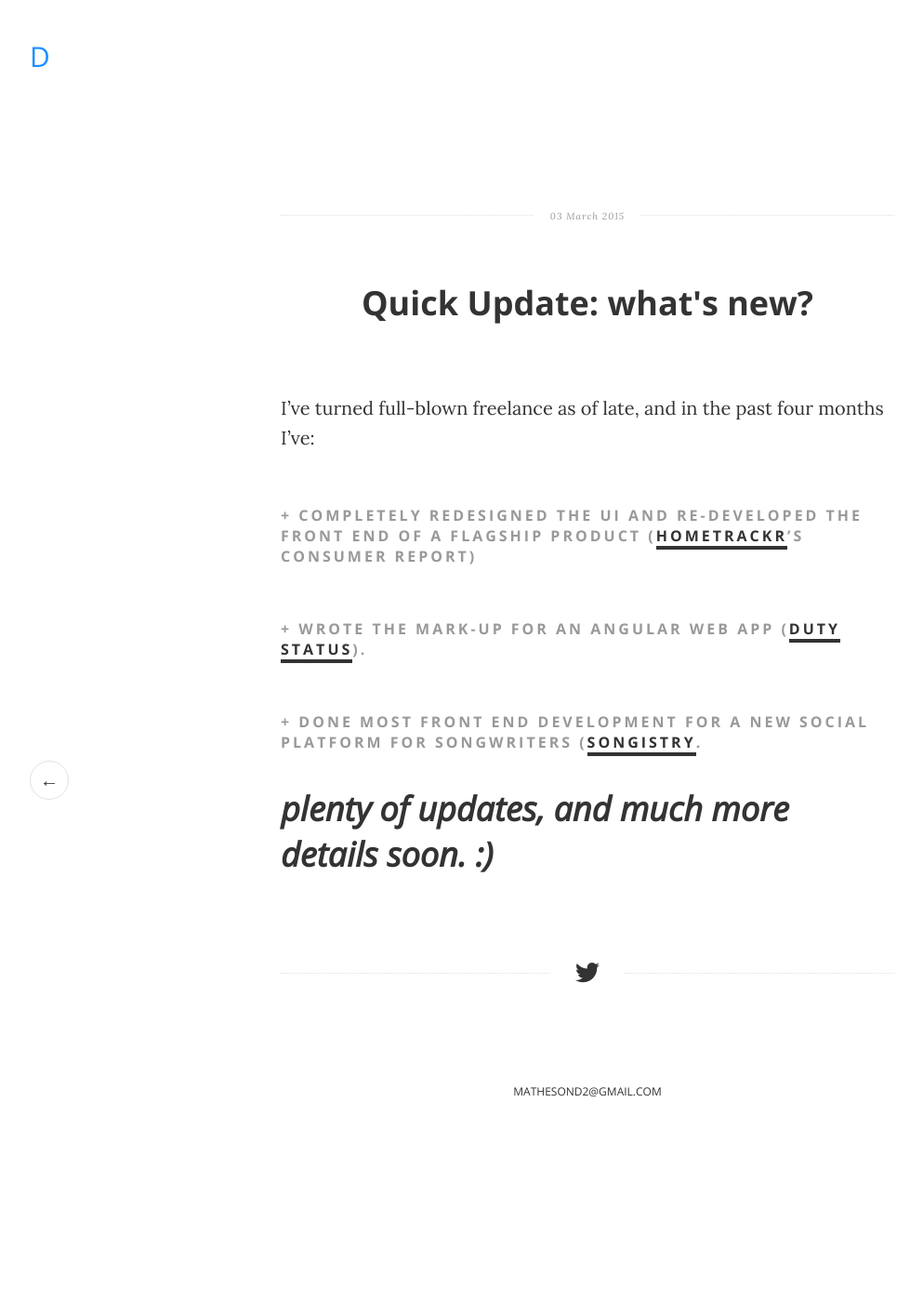
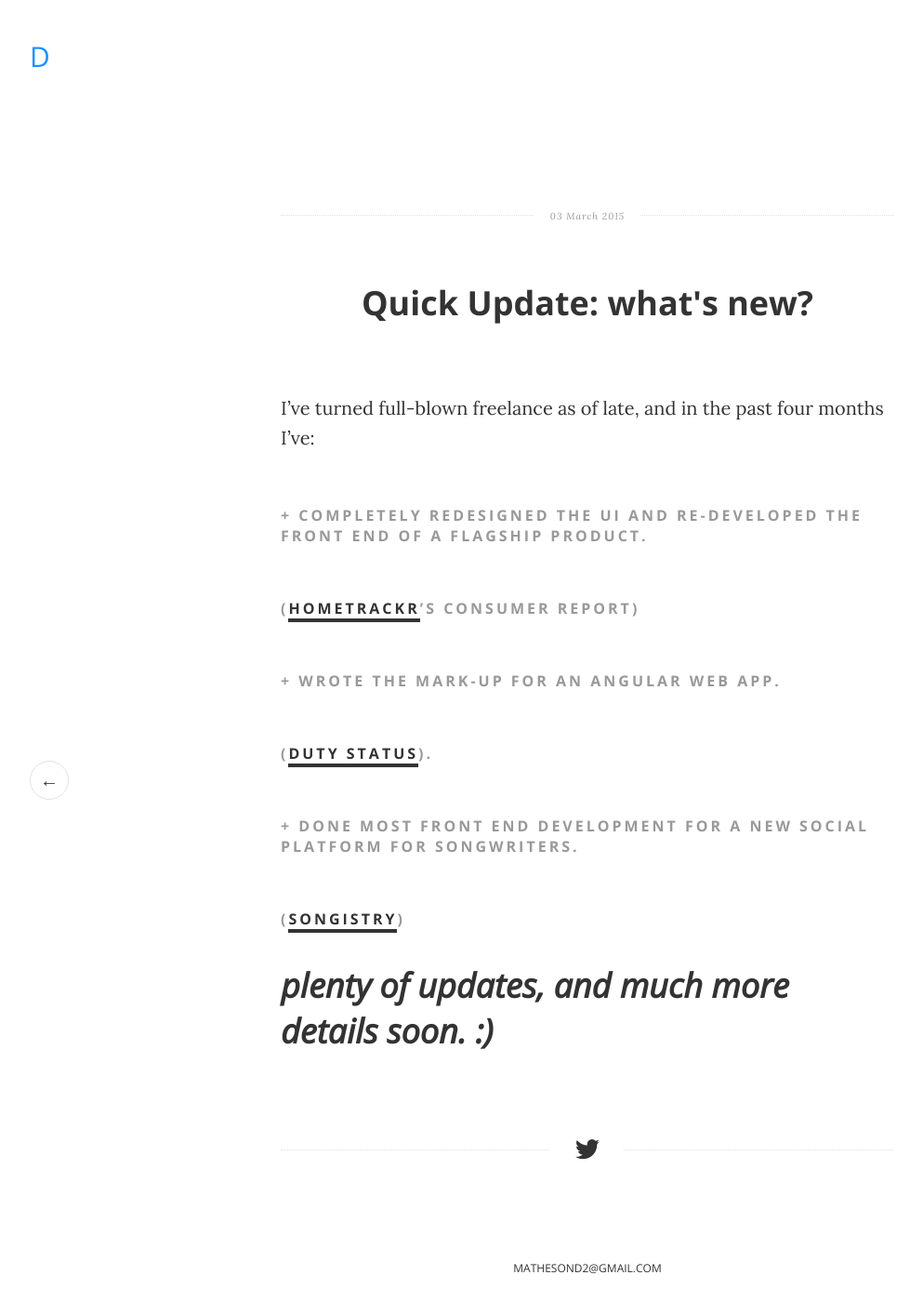
Before and after one commit to mathesond2/davidmatheson.me, a Jekyll site: the page built from _posts/2015-03-03-whats-new.markdown, in a window 1280 px wide. Shown: the whole page at 93% size, without its empty margins (8-1001 px from the left). Built offline with Jekyll 4.4.1, drawn with Linux system fonts in a browser that asks for light colours; nearby versions of some CDN libraries; before the commit the page ends 1224 px from its top, so only the background shows below that.

```diff
--- a/_posts/2015-03-03-whats-new.markdown
+++ b/_posts/2015-03-03-whats-new.markdown
@@ -6,11 +6,14 @@ date:   2015-03-3
 
 I've turned full-blown freelance as of late, and in the past four months I've:
 
-#### + completely redesigned the UI and re-developed the front end of a flagship product ([HomeTrackR](https://hometrackr.com/)'s Consumer Report)
+#### + completely redesigned the UI and re-developed the front end of a flagship product.
+####([HomeTrackR](https://hometrackr.com/)'s Consumer Report)
 
-#### + wrote the mark-up for an Angular Web App ([Duty Status](http://www.dutystatus.com/)).
+#### + wrote the mark-up for an Angular Web App.
+####([Duty Status](http://www.dutystatus.com/)).
 
-#### + done most front end development for a new social platform for songwriters ([Songistry](https://songistry.com/).
+#### + done most front end development for a new social platform for songwriters.
+####([Songistry](https://songistry.com/))
 
 
 ## plenty of updates, and much more details soon. :)
```
